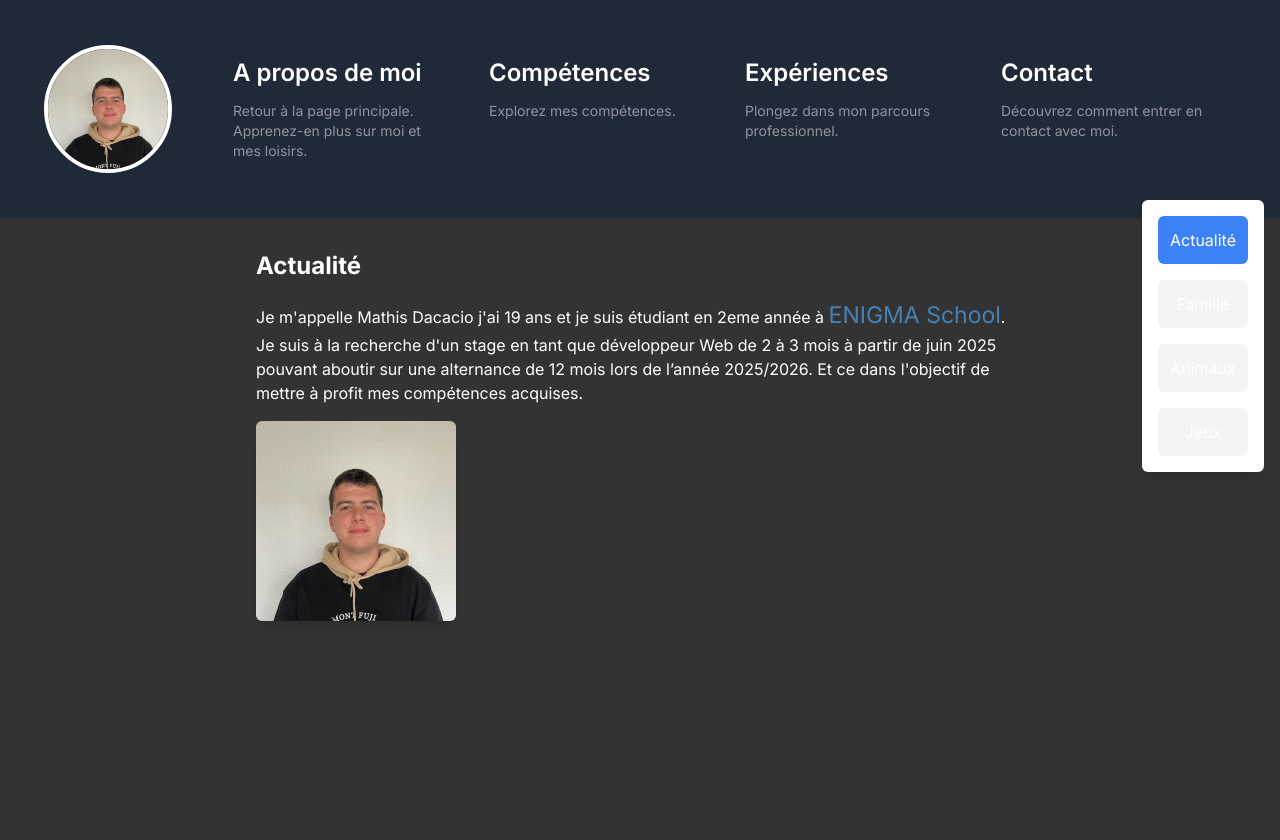
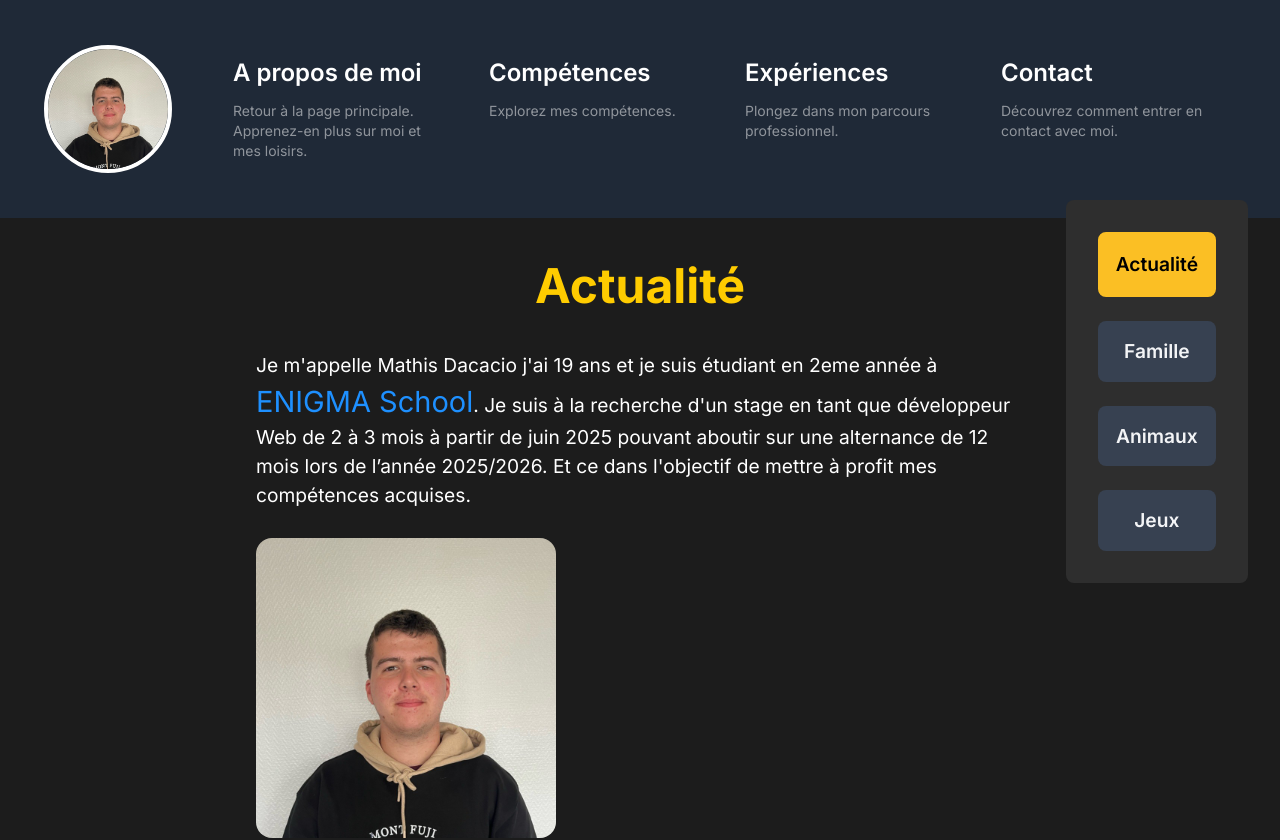
Before and after one commit to MathisDacacio/Porfolio_Mathis_Dacacio, a Next.js app: page / in a window 1280 px wide. Shown: the top 840 px of the page. Built offline with nearby package versions, Linux system fonts and the light colour scheme.

Commit message:
add style for the home page

```diff
--- a/app/page.tsx
+++ b/app/page.tsx
@@ -1,42 +1,6 @@
-
-/*
-
-  Compétences:
-    bouton en hidden
-    pour chaque compétence un projet avec: une photo/lien github/description du projet
-    - HTML
-    - CSS
-    - Javascript
-    - Node
-    - C
-    - PHP
-    - Python
-    - Java
-    - SQL
-    - React
-    - Réseau & Cybersécurité
-
-  Home:
-    une div au centre de la page qui contient un contenu choisi a l'aide de bouton sur la droite de la page grace a des hidden
-    petite bio de moi + lien vers /contact a gauche de la page
-
-  Contact me:
-    github, linkedin, mail, telephone, CV
-
-  Expériences:
-    education:
-      - Lycée Watteau
-      - Epitech
-      - Enigma School
-    stages & alternance:
-      - resto du coeur
-    CDI/CDD:
-      aucun
-
-
-*/
 "use client";
 import { useState } from "react";
+import styles from "./../styles/aboutme.module.css";
 
 type SectionKey = "actu" | "famille" | "animaux" | "jeux";
 
@@ -45,83 +9,90 @@ export default function Home() {
 
   const sections: Record<SectionKey, JSX.Element> = {
     actu: (
-      <div className="space-y-4">
-        <h2 className="text-2xl font-bold">Actualité</h2>
+      <div className={styles.contentdiv}>
+        <h2 className={styles.pageTitle}>Actualité</h2>
+        <br />
         <p>
         Je m'appelle Mathis Dacacio j'ai 19 ans et je suis étudiant en 2eme année à {" "}
           <a
             href="https://www.enigma-school.com/"
-            style={{ color: "#4682B4", fontSize: "23px" }}
+            className={styles.linkStyle}
             target="_blank"
           >
             ENIGMA School
           </a>
           . Je suis à la recherche d'un stage en tant que développeur Web de 2 à 3 mois à partir de juin 2025 pouvant aboutir sur une alternance de 12 mois lors de l’année 2025/2026. Et ce dans l'objectif de mettre à profit mes compétences acquises.
         </p>
+        <br />
         <img
           src="/Mathis_Dacacio.jpg"
           alt="Mathis Dacacio"
-          className="rounded-md shadow-lg"
-          height={200}
-          width={200}
+          className={styles.imageStyle}
+          height={300}
+          width={300}
         />
       </div>
     ),
     famille: (
-      <div className="space-y-4">
-        <h2 className="text-2xl font-bold">Famille</h2>
+      <div className={styles.contentdiv}>
+        <h2 className={styles.pageTitle}>Famille</h2>
+        <br />
         <p>
           Dans ma famille j'ai 2 grands frères. Le premier a 25 ans, il habite maintenant à Annecy (74).
           Mon autre grand frère a 28 ans, habite à Comelles, une petite commune entre Lyon et Annecy, et est depuis deux ans il est papa.
           Par conséquent, je suis maintenant{" "}
           <a
             href="https://dictionnaire.lerobert.com/definition/oncle#:~:text=Fr%C3%A8re%20du%20p%C3%A8re%20ou%20de,%E2%9E%99%20tonton."
-            style={{ color: "#4682B4", fontSize: "23px" }}
+            className={styles.linkStyle}
             target="_blank"
           >
             tonton
           </a>
           . Il s'appelle Manohé et il est trop trop chou.
         </p>
+        <br />
         <img
           src="/Photo_famille.png"
           alt="Famille"
-          className="rounded-md shadow-lg w-full h-auto"
+          className={styles.imageStyle}
         />
       </div>
     ),
     animaux: (
-      <div className="space-y-4">
-        <h2 className="text-2xl font-bold">Animaux</h2>
+      <div className={styles.contentdiv}>
+        <h2 className={styles.pageTitle}>Animaux</h2>
+        <br />
         <p>
           J'aime les animaux, principalement les chiens, et plus précisément mon chien qui est absolument magnifique (oui, je suis gaga).
           Il est né le 27 août 2021, donc il a 3 ans et s'appelle Sun (c'était l'année des "S" et c'était son nom de base que nous avons gardé).
           C'est un mâle{" "}
           <a
             href="https://www.woopets.fr/chien/race/beagle-harrier/"
-            style={{ color: "#4682B4", fontSize: "23px" }}
+            className={styles.linkStyle}
             target="_blank"
           >
             beagle Harrier
           </a>
           , un croisé entre un beagle très énergique et un Harrier, un chien de chasse. C'est donc un beagle plus grand, plus costaud et qui chasse.
         </p>
+        <br />
         <img
           src="/Photo_sun.jpeg"
           alt="Sun, mon chien"
-          className="rounded-md shadow-lg w-full h-auto"
+          className={styles.imageStyle}
         />
       </div>
     ),
     jeux: (
-      <div className="space-y-4">
-        <h2 className="text-2xl font-bold">Jeux</h2>
+      <div className={styles.contentdiv}>
+        <h2 className={styles.pageTitle}>Jeux</h2>
+        <br />
         <p>
           Comme beaucoup d'étudiants en informatique, je joue souvent aux jeux vidéo.
           Mon premier jeu, dès mes 8 ans, a été{" "}
           <a
             href="https://fr.wikipedia.org/wiki/League_of_Legends"
-            style={{ color: "#4682B4", fontSize: "23px" }}
+            className={styles.linkStyle}
             target="_blank"
           >
             League of Legends
@@ -130,60 +101,53 @@ export default function Home() {
           en termes d'heures de jeu et de chronologie, vient Minecraft, avec un pic d'activité important pendant le confinement.
           Rocket League et Fortnite sont deux jeux auxquels je joue de temps en temps, tout comme PUBG qui complète mon top 5.
         </p>
+        <br />
         <img
           src="/Photo_jeu.png"
           alt="Jeux"
-          className="rounded-md shadow-lg w-full h-auto"
+          className={styles.imageStyle}
         />
       </div>
     ),
   };
 
   return (
-    <div className="flex h-screen bg-bodyColor text-white">
-      {/* Contenu central défilable */}
+    <div className={styles.pageWrapper}>
+      {/* Contenu central */}
       <div className="flex-grow p-8">
         <div className="max-w-3xl mx-auto">{sections[activeSection]}</div>
       </div>
 
       {/* Boutons à droite */}
-      <aside className="flex flex-col space-y-4 fixed right-4 top-1/4 bg-white shadow-lg rounded-md p-4">
+      <aside className={styles.menuWrapper}>
       <button
           onClick={() => setActiveSection("actu")}
-          className={`p-3 rounded-md flex items-center justify-center transition-all duration-300 ${
-            activeSection === "actu"
-              ? "bg-blue-500 text-white"
-              : "bg-gray-100 hover:bg-gray-200"
+          className={`${styles.menuButton} ${
+            activeSection === "actu" ? styles.active : ""
           }`}
         >
           Actualité
         </button>
         <button
           onClick={() => setActiveSection("famille")}
-          className={`p-3 rounded-md flex items-center justify-center transition-all duration-300 ${
-            activeSection === "famille"
-              ? "bg-blue-500 text-white"
-              : "bg-gray-100 hover:bg-gray-200"
+          className={`${styles.menuButton} ${
+            activeSection === "famille" ? styles.active : ""
           }`}
         >
           Famille
         </button>
         <button
           onClick={() => setActiveSection("animaux")}
-          className={`p-3 rounded-md flex items-center justify-center transition-all duration-300 ${
-            activeSection === "animaux"
-              ? "bg-blue-500 text-white"
-              : "bg-gray-100 hover:bg-gray-200"
+          className={`${styles.menuButton} ${
+            activeSection === "animaux" ? styles.active : ""
           }`}
         >
           Animaux
         </button>
         <button
           onClick={() => setActiveSection("jeux")}
-          className={`p-3 rounded-md flex items-center justify-center transition-all duration-300 ${
-            activeSection === "jeux"
-              ? "bg-blue-500 text-white"
-              : "bg-gray-100 hover:bg-gray-200"
+          className={`${styles.menuButton} ${
+            activeSection === "jeux" ? styles.active : ""
           }`}
         >
           Jeux
--- /dev/null
+++ b/styles/aboutme.module.css
@@ -0,0 +1,68 @@
+.menuWrapper {
+    display: flex;
+    flex-direction: column;
+    gap: 1.5rem;
+    position: fixed;
+    right: 2rem;
+    top: 25%;
+    background-color: #2e2e2e; /* Fond sombre pour le menu deroulant */
+    padding: 2rem;
+    border-radius: 8px;
+    transition: all 0.3s ease;
+}
+
+.menuButton {
+    padding: 1rem;
+    border-radius: 8px;
+    font-size: 1.2rem;
+    font-weight: 600;
+    text-align: center;
+    transition: all 0.3s ease;
+    background-color: #374151; /* Fond sombre pour les boutons */
+    color: #f3f4f6; /* Texte clair */
+    border: none;
+    cursor: pointer;
+}
+
+.menuButton:hover {
+    background-color: #475569; /* Couleur plus foncée au survol */
+}
+
+.active {
+    background-color: #fbbf24;
+    color: black;
+    border: 2px solid #fbbf24;
+    transition: all 0.3s ease;
+}
+
+.pageWrapper {
+    flex-direction: column;
+    width: 100%;
+    min-height: 100vh;
+    background-color: #1c1c1c; /* Fond sombre */
+    color: white;
+    position: relative;
+}
+
+.pageTitle {
+    display: flex;
+    justify-content: center;
+    font-size: 3rem;
+    font-weight: bold;
+    color: #ffcc00; /* Couleur jaune/orange */
+}
+
+.imageStyle {
+    border-radius: 1rem;
+}
+
+.contentdiv {
+    font-size: 1.2rem;
+}
+
+.linkStyle {
+    color: #1e90ff;
+    font-size: 29px;
+    text-decoration: none;
+    transition: all 0.3s ease;
+}
```
